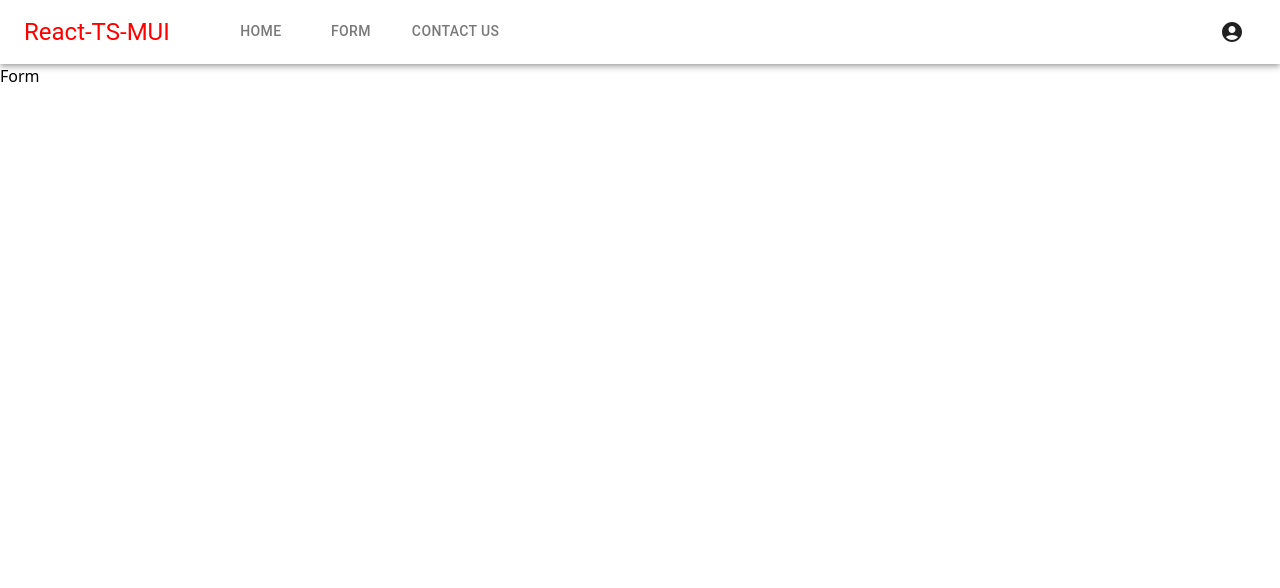
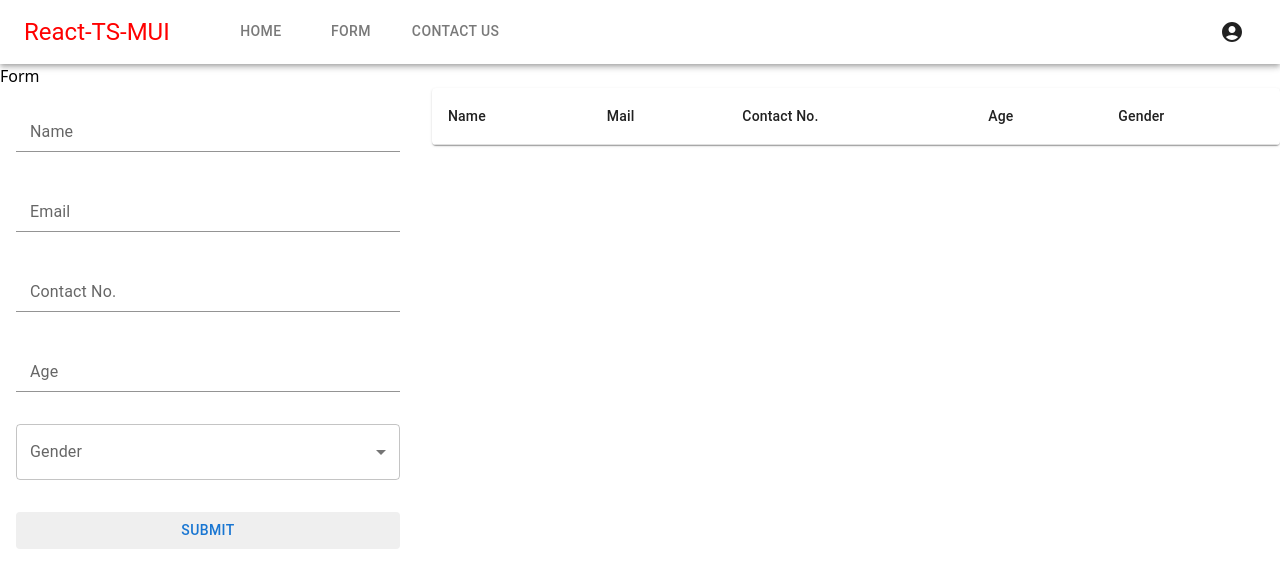
Before and after one commit to amangarg12345/react-ts-mui, a React (Create React App) app: page /form in a window 1280 px wide. Shown: the top 588 px of the page. Built offline with nearby package versions, Linux system fonts and the light colour scheme.

Commit message:
Implement Form Page Design and Functionality

```diff
--- a/src/Components/Form.tsx
+++ b/src/Components/Form.tsx
@@ -1,9 +1,104 @@
-import React from 'react'
-
+import {Button, FormControl, FormGroup, Grid2, Input, InputLabel, MenuItem, Paper, Select, SelectChangeEvent, Table, TableBody, TableCell, TableContainer, TableHead, TableRow } from '@mui/material'
+import React, {useState } from 'react'
+import styled from 'styled-components'
+const Group = styled(FormGroup)`
+width:full;
+border-style: solid;
+`
+interface Info {
+  Name : string,
+  Email : string,
+  Contact : string,
+  Age : string,
+  Gender : string;
+}
 const Form = () => {
+  const [data,setData] = useState<Info>({Name : "",Email : "",Contact : "",Age : "",Gender : ""});
+  const [arr,setArr] = useState<Info []>([]);
+  const handleChange :React.ChangeEventHandler<HTMLInputElement | HTMLTextAreaElement> |undefined =
+  (e:React.ChangeEvent<HTMLInputElement | HTMLTextAreaElement>) =>{
+    setData({...data,[e.target.name] : e.target.value})
+  }
+  const handleChangeG = (e: SelectChangeEvent) => {
+    setData({...data,[e.target.name]:e.target.value as string});
+  }
+  const handleClick = () =>{
+   arr.push(data)
+   setArr([...arr]);
+  }
   return (
     <div>
       <h1>Form</h1>
+      <Grid2 container spacing={2}>
+        <Grid2 size={4}>
+        <Group onSubmit={(e)=>e.preventDefault()}>
+        <FormControl sx={{ margin:2 }}>
+          <InputLabel>Name</InputLabel>
+          <Input value={data.Name} onChange={handleChange} name="Name"/>
+        </FormControl>
+        <FormControl sx={{ margin:2 }}>
+          <InputLabel>Email</InputLabel>
+          <Input value={data.Email} onChange={handleChange} name="Email"/>
+        </FormControl>
+        <FormControl sx={{ margin:2 }}>
+          <InputLabel>Contact No.</InputLabel>
+          <Input value={data.Contact} onChange={handleChange} name="Contact"/>
+        </FormControl>
+        <FormControl sx={{ margin:2 }}>
+          <InputLabel>Age</InputLabel>
+          <Input value={data.Age} onChange={handleChange} name="Age"/>
+        </FormControl>
+        <FormControl sx={{ margin:2 }}>
+          <InputLabel>Gender</InputLabel>
+          <Select
+          labelId="demo-simple-select-label"
+          id="demo-simple-select"
+          label="Gender"
+          value={data.Gender}
+          onChange={handleChangeG}
+          name = "Gender"
+        >
+          <MenuItem value="Male">Male</MenuItem>
+          <MenuItem value="Female">Female</MenuItem>
+          <MenuItem value="Other">Other</MenuItem>
+        </Select>
+        </FormControl>
+        <Button sx={{ margin:2, backgroundColor:'ButtonHighlight' }} onClick={handleClick}>Submit</Button>
+      </Group>
+        </Grid2>
+        <Grid2 size={8}>
+        <TableContainer component={Paper}>
+      <Table aria-label="simple table">
+        <TableHead>
+          <TableRow>
+            <TableCell>Name</TableCell>
+            <TableCell>Mail</TableCell>
+            <TableCell >Contact No.</TableCell>
+            <TableCell >Age</TableCell>
+            <TableCell >Gender</TableCell>
+          </TableRow>
+        </TableHead>
+        <TableBody>
+        {arr.map((row,i)=>{
+          return(
+            <TableRow
+              key={i}
+              sx={{ '&:last-child td, &:last-child th': { border: 0 } }}
+            >
+              <TableCell>{row.Name}</TableCell>
+              <TableCell>{row.Email}</TableCell>
+              <TableCell >{row.Contact}</TableCell>
+              <TableCell >{row.Age}</TableCell>
+              <TableCell>{row.Gender}</TableCell>
+            </TableRow>
+          )
+        })}
+        </TableBody>
+      </Table>
+    </TableContainer>
+        </Grid2>
+    </Grid2>
+
     </div>
   )
 }
--- a/src/Components/Home.tsx
+++ b/src/Components/Home.tsx
@@ -1,6 +1,5 @@
 import { Box, Button, InputBase } from '@mui/material'
 import React, { useState } from 'react'
-import { Interface } from 'readline'
 import styled from 'styled-components'
 
 const Val = styled(InputBase)`
```
